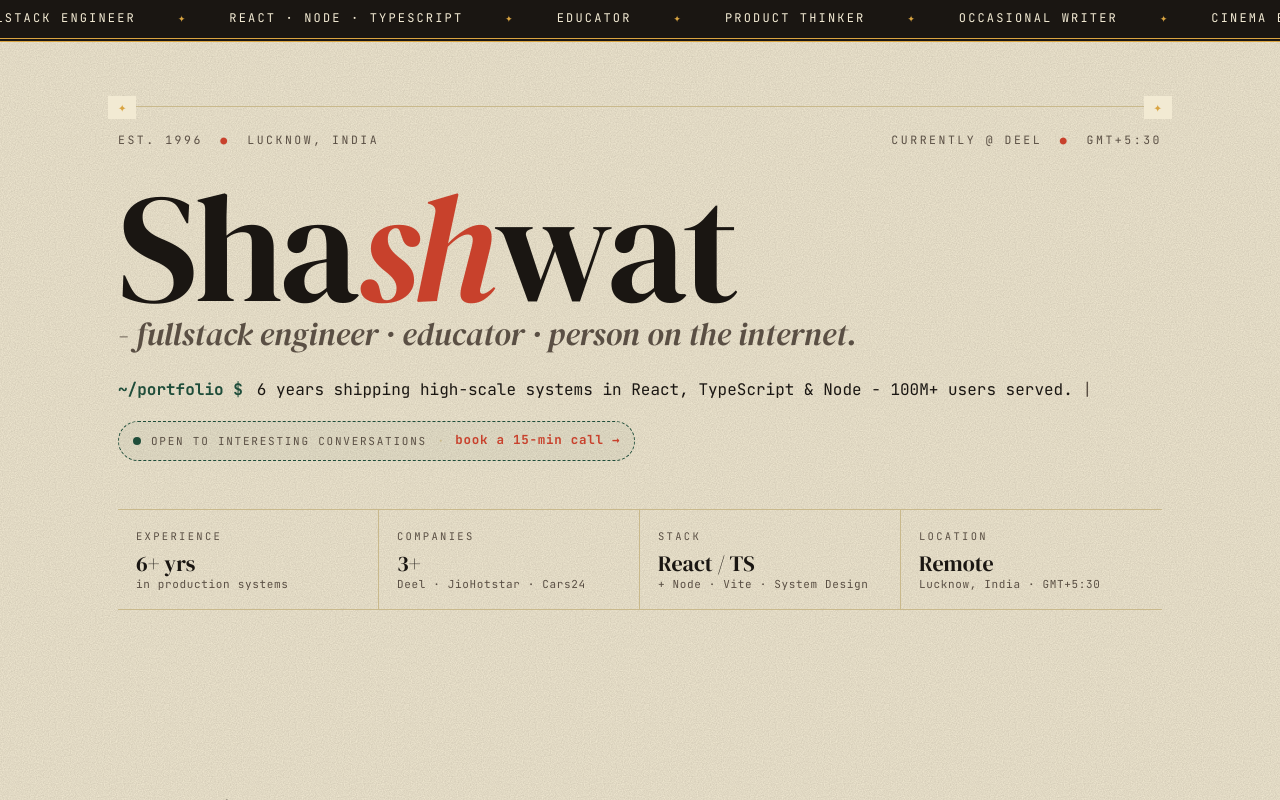
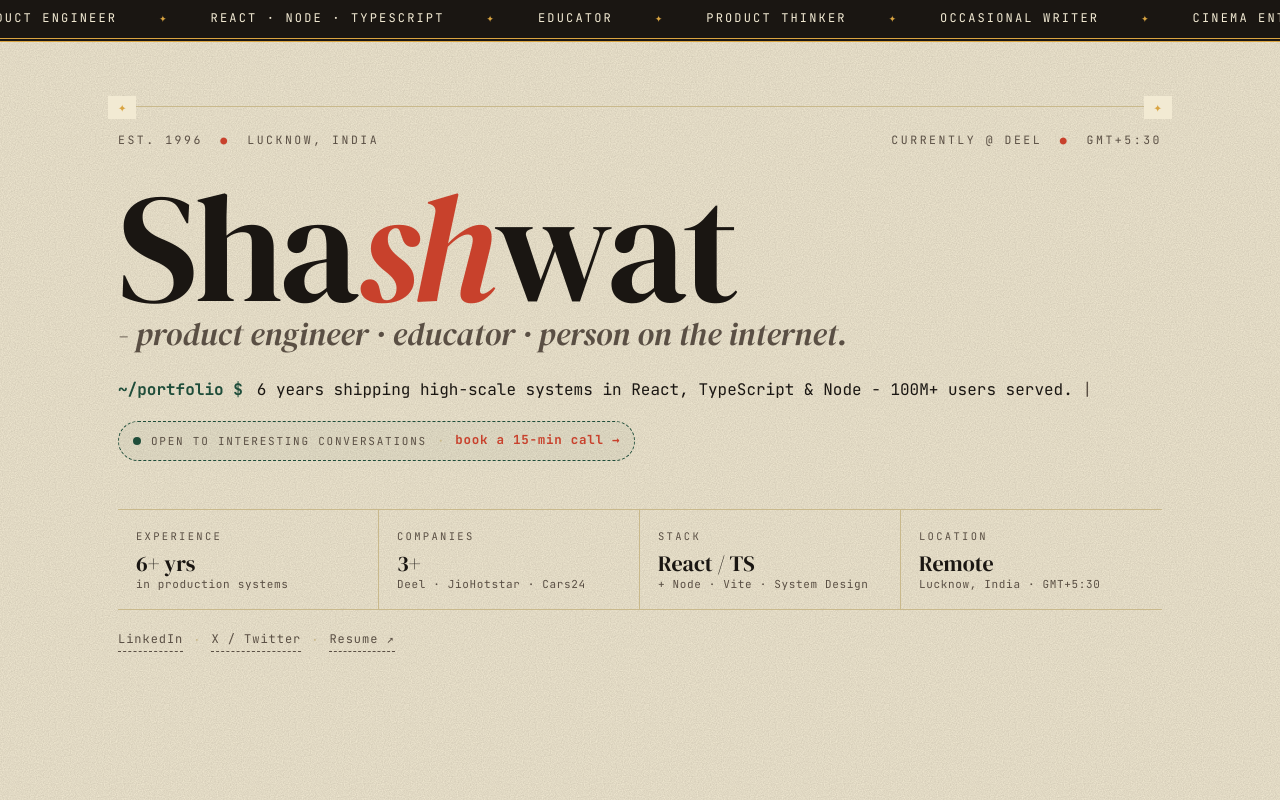
Before and after one commit to SBagaria2710/portfolio, a React (Vite) app: page / in a window 1280 px wide. Shown: the top 800 px of the page. Built offline with nearby package versions, Linux system fonts and the light colour scheme.

Commit message:
rebrand to product engineer, make availabilityChip visible throughout when hero section isn't available and move core socials link to hero section

```diff
--- a/index.html
+++ b/index.html
@@ -64,14 +64,15 @@
       },
       "sameAs": [
         "https://github.com/Sbagaria2710",
-        "https://linkedin.com/in/shashwatbagaria"
+        "https://www.linkedin.com/in/shashwat-bagaria"
+        "https://x.com/SBagaria2710"
       ],
       "description": "Senior Software Engineer at Deel with 6+ years building high-scale systems. Specialist in React, TypeScript, System Design, and Monorepo architecture. Previously at JioHotstar and Cars24. Remote-first engineer based in Lucknow, India.",
       "knowsAbout": [
         "React", "TypeScript", "JavaScript", "Node.js",
         "System Design", "Monorepo Architecture", "Web Performance",
-        "Core Web Vitals", "Live Streaming Infrastructure",
-        "Frontend Engineering", "Teaching", "AI"
+        "Core Web Vitals", "Live Streaming Infrastructure", "Product Thinking"
+        "Frontend Engineering", "Teaching", "AI", "Product Engineer", "Fullstack Engineering"
       ]
     }
     </script>
--- a/src/components/AvailabilityChip.tsx
+++ b/src/components/AvailabilityChip.tsx
@@ -5,24 +5,14 @@ export default function AvailabilityChip() {
 
   useEffect(() => {
     const hero = document.querySelector('.hero');
-    const footer = document.querySelector('footer');
-
-    let heroOut = false;
-    let footerIn = false;
-    const update = () => setVisible(heroOut && !footerIn);
 
     const heroIO = new IntersectionObserver(
-      ([entry]) => { heroOut = !entry.isIntersecting; update(); },
+      ([entry]) => setVisible(!entry.isIntersecting),
       { threshold: 0.1 }
-    );
-    const footerIO = new IntersectionObserver(
-      ([entry]) => { footerIn = entry.isIntersecting; update(); },
-      { threshold: 0.05 }
     );
 
     if (hero) heroIO.observe(hero);
-    if (footer) footerIO.observe(footer);
-    return () => { heroIO.disconnect(); footerIO.disconnect(); };
+    return () => heroIO.disconnect();
   }, []);
 
   return (
--- a/src/components/Footer.tsx
+++ b/src/components/Footer.tsx
@@ -22,8 +22,7 @@ export default function Footer({
             <a href="https://x.com/SBagaria2710" target="_blank" rel="noopener noreferrer">twitter/x</a><span className="dot">●</span>
             <a href="https://letterboxd.com/SBagaria2710/" target="_blank" rel="noopener noreferrer">Letterboxd</a><span className="dot">●</span>
             <a href="https://codepen.io/iShashwat" target="_blank" rel="noopener noreferrer">codepen</a><span className="dot">●</span>
-            <a href="https://drive.google.com/file/d/16FIIgO47FStMRIyDDHqm2mvyS33dBrHY/view?usp=sharing" target="_blank" rel="noopener noreferrer">resume</a><span className="dot">●</span>
-            <a className="link" href="https://calendly.com/sbagaria2710/discovery-call-shashwat" target="_blank" rel="noopener noreferrer">book a call →</a>
+            <a href="https://drive.google.com/file/d/16FIIgO47FStMRIyDDHqm2mvyS33dBrHY/view?usp=sharing" target="_blank" rel="noopener noreferrer">resume</a>
           </nav>
         </div>
         <div>
--- a/src/components/sections/Hero.tsx
+++ b/src/components/sections/Hero.tsx
@@ -4,7 +4,7 @@ export default function Hero() {
   return (
     <>
       <Ticker speed={50}>
-        <span>fullstack engineer</span><span className="glyph">✦</span>
+        <span>product engineer</span><span className="glyph">✦</span>
         <span>react · node · typescript</span><span className="glyph">✦</span>
         <span>educator</span><span className="glyph">✦</span>
         <span>product thinker</span><span className="glyph">✦</span>
@@ -25,7 +25,7 @@ export default function Hero() {
 
           <h1 className="hero__name">
             Sha<span className="tip" data-tip="it's 'sh', not 's'. Yes, there are two sh(s)"><em>sh</em></span>wat
-            <span className="sub">- fullstack engineer · educator · person on the internet.</span>
+            <span className="sub">- product engineer · educator · person on the internet.</span>
           </h1>
 
           <div className="hero__cursorline">
@@ -51,6 +51,14 @@ export default function Hero() {
             <div><dt>Stack</dt><dd>React / TS<small>+ Node · Vite · System Design</small></dd></div>
             <div><dt>Location</dt><dd>Remote<small>Lucknow, India · GMT+5:30</small></dd></div>
           </dl>
+
+          <nav className="hero__socials" aria-label="Social links">
+            <a href="https://www.linkedin.com/in/shashwat-bagaria/" target="_blank" rel="noopener noreferrer">LinkedIn</a>
+            <span className="hero__socials__sep" aria-hidden="true">·</span>
+            <a href="https://x.com/SBagaria2710" target="_blank" rel="noopener noreferrer">X / Twitter</a>
+            <span className="hero__socials__sep" aria-hidden="true">·</span>
+            <a href="https://drive.google.com/file/d/16FIIgO47FStMRIyDDHqm2mvyS33dBrHY/view?usp=sharing" target="_blank" rel="noopener noreferrer">Resume ↗</a>
+          </nav>
         </div>
       </div>
     </>
--- a/src/index.css
+++ b/src/index.css
@@ -231,6 +231,11 @@ p { margin: 0 0 1em; }
 }
 .hero__stats dd { margin: 0; font-family: var(--display); font-size: 22px; line-height: 1.15; }
 .hero__stats dd small { display: block; font-family: var(--mono); font-size: 11px; color: var(--ink-2); letter-spacing: 0.06em; margin-top: 2px; }
+
+.hero__socials { display: flex; align-items: center; gap: 10px; margin-top: 20px; font-family: var(--mono); font-size: 12px; letter-spacing: 0.08em; color: var(--ink-2); }
+.hero__socials a { color: var(--ink-2); border-bottom: 1px dashed var(--ink-2); padding-bottom: 1px; transition: color 160ms, border-color 160ms; }
+.hero__socials a:hover { color: var(--rust); border-color: var(--rust); }
+.hero__socials__sep { color: var(--rule); }
 
 /* ============================================================
    SECTION SCAFFOLD
```
